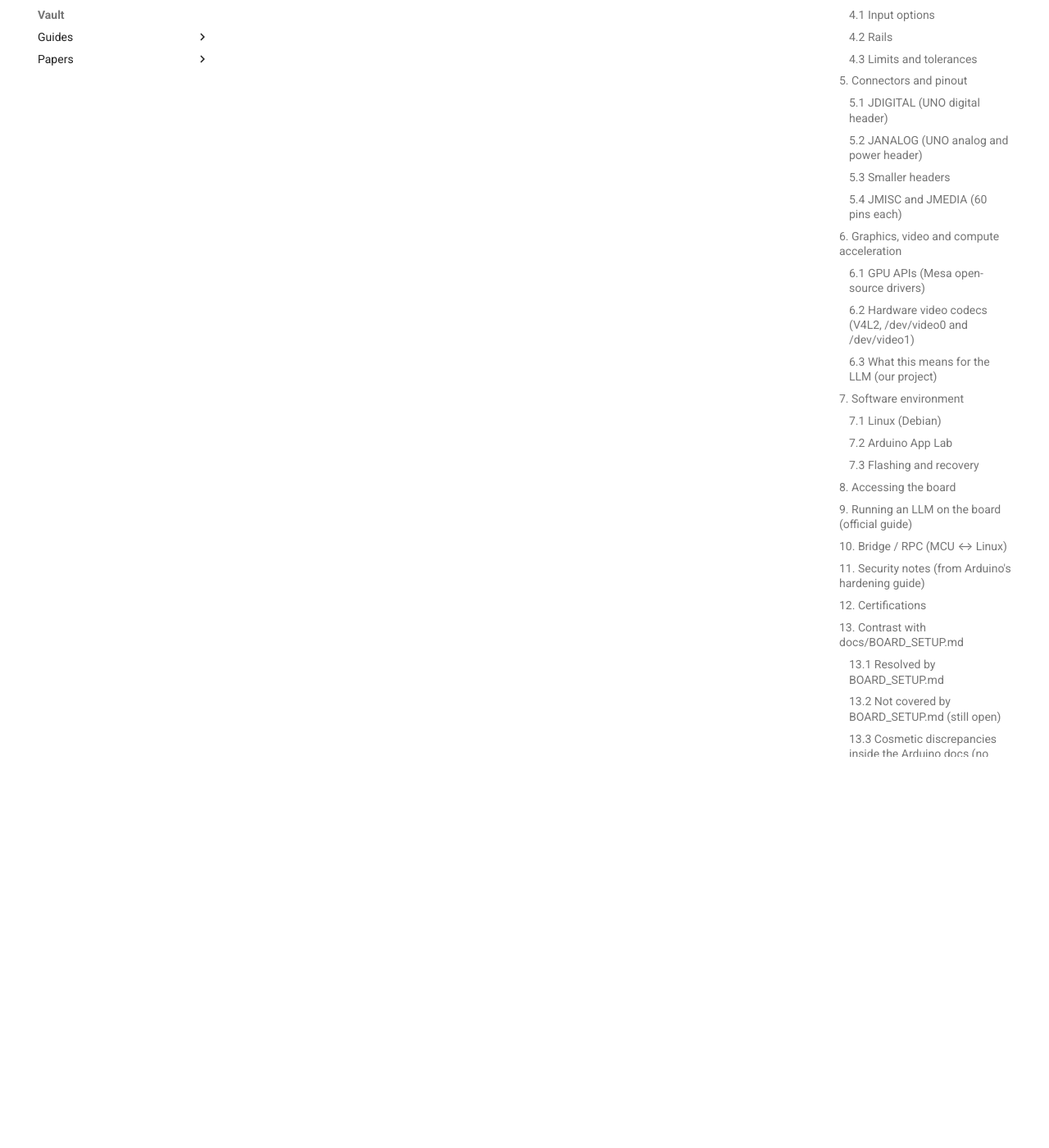
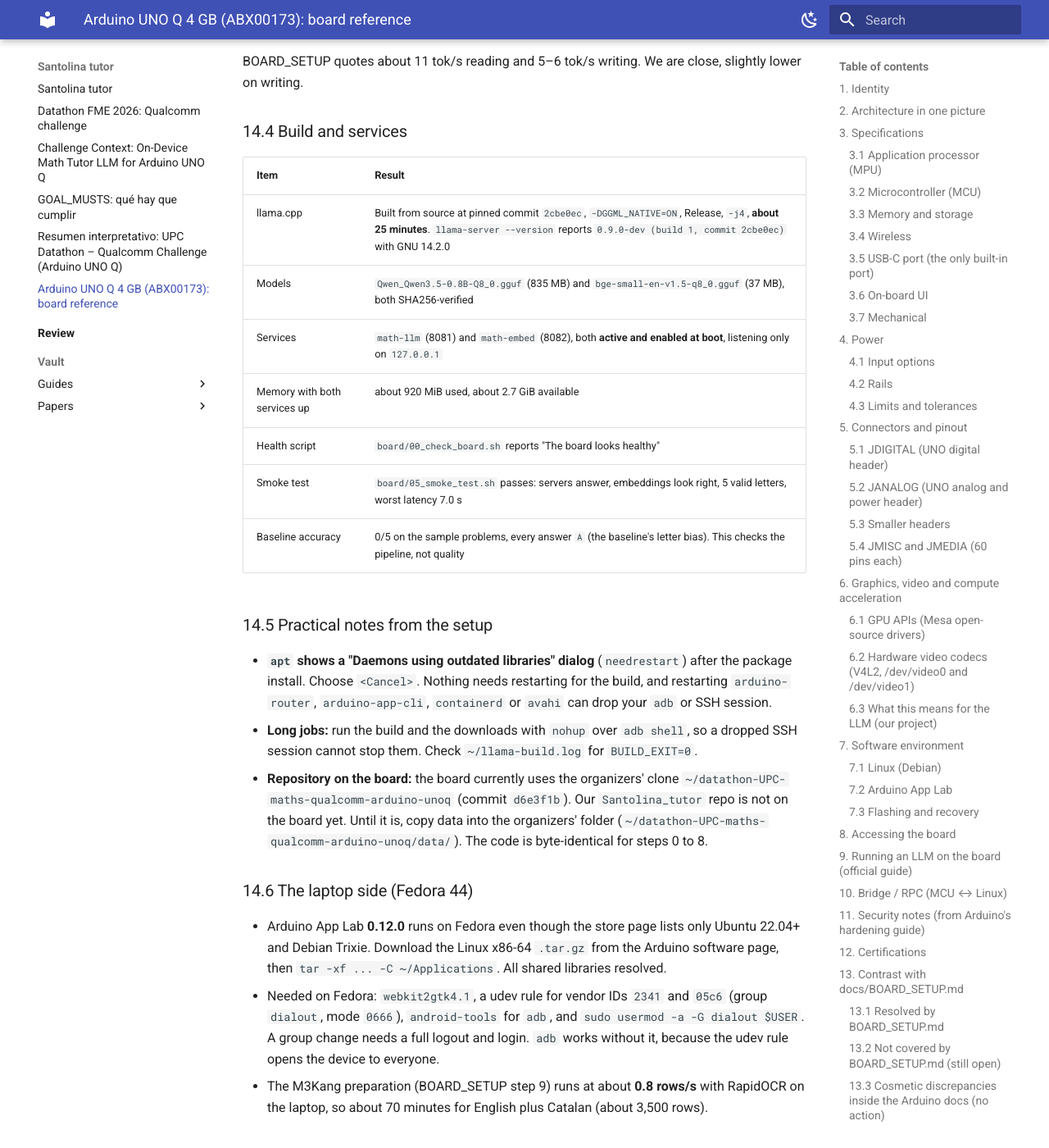
Before and after one commit to Sigkaio636/Santolina_tutor, an MkDocs documentation site: the page built from docs/UNO_Q_BOARD_REFERENCE.md, in a window 1280 px wide and 1400 px high, scrolled down 18804 px. Shown: the whole window at 82% size. Built offline with MkDocs 1.6.1 and Material for MkDocs 9.7.7, drawn with Linux system fonts in a browser that asks for light colours; some of the changed text lies outside the part shown.

Commit message:
Record board setup measurements and findings
Co-Authored-By: Claude Sonnet 5.5 <noreply@anthropic.com>

````diff
--- a/docs/UNO_Q_BOARD_REFERENCE.md
+++ b/docs/UNO_Q_BOARD_REFERENCE.md
@@ -93,7 +93,7 @@ Two processors on one board, joined by an RPC layer called **Bridge**:
 | Usable by Linux | About **3.6 GB** free on a fresh 4 GB board (llama.cpp guide) |
 | GPU memory | "Available video memory" 1740 MB, **shared** with RAM |
 | Storage | **32 GB eMMC**, holds the OS and data |
-| Root filesystem | Described as "small". Keep about 1 GB free for a model plus binaries (llama.cpp guide) ⚠️ VERIFY with `df -h /` |
+| Root filesystem | Described as "small". On our board `/` is a separate 9.8 GB partition and **`/home/arduino` is 18 GB** (measured, §14.1) |
 
 ### 3.4 Wireless
 
@@ -306,7 +306,7 @@ Up to 1920×1080. Not relevant to a text tutor, but useful for a camera demo.
   **the CPU path is the contest path**. A GPU test is an optional side experiment (§13.2).
 - GPU memory is shared with the 4 GB of system RAM. Offloading layers does not add memory.
 - **No NPU** and no DSP path is documented. Plan for CPU inference.
-- Cortex-A53 has no SDOT or I8MM instructions. ⚠️ VERIFY with `grep Features /proc/cpuinfo`.
+- Cortex-A53 has no SDOT or I8MM instructions. ✅ **Confirmed on our board** (§14.2): the CPU flags list `asimd` but no `asimddp` and no `i8mm`.
 
 ---
 
@@ -463,11 +463,11 @@ a conflict or gap in the Arduino documentation, and how BOARD_SETUP.md settles i
 
 | Topic | Gap | Action |
 |---|---|---|
-| CPU flags | No source states whether the A53 has dot-product or I8MM | `grep Features /proc/cpuinfo` on the board |
+| ~~CPU flags~~ | ✅ Resolved: `fp asimd evtstrm aes pmull sha1 sha2 crc32 cpuid`, no `asimddp`, no `i8mm` (§14.2) | None |
 | Power draw | No official figure and none in BOARD_SETUP.md | Measure with a USB power meter during inference |
 | Temperature and throttling | Operating range is −10 to +60 °C. Sustained-load throttling is not documented | Watch `/sys/class/thermal/*/temp` during a long `eval.py` run |
 | GPU benefit | Untested | Optional: `llama-bench` on CPU vs a Mesa OpenCL or Vulkan build. Do not change the pinned build for the contest |
-| Speed gap | Official 3.6 tok/s (Q4_K_M) vs our 5 (Q8_0) | Different quantization and llama.cpp build. Measure our own number with `llama-bench` |
+| Speed gap | Official 3.6 tok/s (Q4_K_M) vs 4.8 tok/s measured on our board (Q8_0, §14.3) | Different quantization and llama.cpp build. Run `llama-bench` for a cleaner number |
 
 ### 13.3 Cosmetic discrepancies inside the Arduino docs (no action)
 
@@ -478,6 +478,84 @@ a conflict or gap in the Arduino documentation, and how BOARD_SETUP.md settles i
 | Page coverage | The live user manual and App Lab pages were not fetchable. The content here comes from Arduino's `docs-content` GitHub repo. `support.arduino.cc` returned HTTP 403, so the "code repositories for App Lab components" article was **not read** |
 
 ---
+
+## 14. Measured on our board (2026-11-14)
+
+Everything below was measured on our 4 GB UNO Q while following `docs/BOARD_SETUP.md` steps 0 to 8.
+These are measurements, not Arduino's published figures.
+
+### 14.1 System
+
+| Item | Measured |
+|---|---|
+| Model string | `Arduino SA,Imola`, device tree `arduino,imola` / `qcom,qrb2210` |
+| OS | Debian GNU/Linux 13 (trixie), aarch64, kernel 6.16.7 |
+| CPU | 4 cores |
+| RAM | 3.6 GiB total, about 2.9 GiB available when idle, 1.8 GiB swap |
+| Root `/` | 9.8 GB partition (`mmcblk0p68`), 4.9 GB free after the App Lab update |
+| Home `/home/arduino` | **18 GB partition** (`mmcblk0p69`), about 15 GB free after llama.cpp and both models |
+| Clock | Synchronized once Wi-Fi is up. Not synchronized before the App Lab first setup |
+| Network | The Linux side reports two addresses: Docker's `172.17.0.1` and the Wi-Fi address. Use the Wi-Fi one |
+| Tools present | `adb shell` logs in as `arduino` with no password. `sudo` needs the project password |
+
+### 14.2 CPU flags (answers an open question)
+
+```
+Features : fp asimd evtstrm aes pmull sha1 sha2 crc32 cpuid
+```
+
+No `asimddp` (dot product) and no `i8mm`. int8 and int4 matrix multiplication gets no hardware
+speedup on this CPU. Decoding stays limited by memory bandwidth, so fewer bytes per weight still
+means more tokens per second. This supports the CPU-only build.
+
+### 14.3 Speed
+
+| Measurement | Value |
+|---|---|
+| Prompt reading (Qwen3.5 0.8B Q8_0, 27 tokens) | **10.1 tok/s** |
+| Writing (10 tokens) | **4.8 tok/s** |
+| "7 times 8" question, end to end | 4.6 s |
+| One letter A–E, grammar-constrained, 62-token prompt | a few seconds |
+| Smoke test, 5 sample problems | **5.6–7.0 s each**, limit 60 s |
+| Embedding (bge-small, 3 sentences) | 384 dimensions in 0.18 s |
+| Embedding quality check | similar pair 0.86, unrelated pair 0.52 |
+
+BOARD_SETUP quotes about 11 tok/s reading and 5–6 tok/s writing. We are close, slightly lower on writing.
+
+### 14.4 Build and services
+
+| Item | Result |
+|---|---|
+| llama.cpp | Built from source at pinned commit `2cbe0ec`, `-DGGML_NATIVE=ON`, Release, `-j4`, **about 25 minutes**. `llama-server --version` reports `0.9.0-dev (build 1, commit 2cbe0ec)` with GNU 14.2.0 |
+| Models | `Qwen_Qwen3.5-0.8B-Q8_0.gguf` (835 MB) and `bge-small-en-v1.5-q8_0.gguf` (37 MB), both SHA256-verified |
+| Services | `math-llm` (8081) and `math-embed` (8082), both **active and enabled at boot**, listening only on `127.0.0.1` |
+| Memory with both services up | about 920 MiB used, about 2.7 GiB available |
+| Health script | `board/00_check_board.sh` reports "The board looks healthy" |
+| Smoke test | `board/05_smoke_test.sh` passes: servers answer, embeddings look right, 5 valid letters, worst latency 7.0 s |
+| Baseline accuracy | 0/5 on the sample problems, every answer `A` (the baseline's letter bias). This checks the pipeline, not quality |
+
+### 14.5 Practical notes from the setup
+
+- **`apt` shows a "Daemons using outdated libraries" dialog** (`needrestart`) after the package install.
+  Choose `<Cancel>`. Nothing needs restarting for the build, and restarting `arduino-router`,
+  `arduino-app-cli`, `containerd` or `avahi` can drop your `adb` or SSH session.
+- **Long jobs:** run the build and the downloads with `nohup` over `adb shell`, so a dropped SSH session
+  cannot stop them. Check `~/llama-build.log` for `BUILD_EXIT=0`.
+- **Repository on the board:** the board currently uses the organizers' clone
+  `~/datathon-UPC-maths-qualcomm-arduino-unoq` (commit `d6e3f1b`). Our `Santolina_tutor` repo is not on the
+  board yet. Until it is, copy data into the organizers' folder (`~/datathon-UPC-maths-qualcomm-arduino-unoq/data/`).
+  The code is byte-identical for steps 0 to 8.
+
+### 14.6 The laptop side (Fedora 44)
+
+- Arduino App Lab **0.12.0** runs on Fedora even though the store page lists only Ubuntu 22.04+ and
+  Debian Trixie. Download the Linux x86-64 `.tar.gz` from the Arduino software page, then
+  `tar -xf ... -C ~/Applications`. All shared libraries resolved.
+- Needed on Fedora: `webkit2gtk4.1`, a udev rule for vendor IDs `2341` and `05c6` (group `dialout`,
+  mode `0666`), `android-tools` for `adb`, and `sudo usermod -a -G dialout $USER`. A group change needs a
+  full logout and login. `adb` works without it, because the udev rule opens the device to everyone.
+- The M3Kang preparation (BOARD_SETUP step 9) runs at about **0.8 rows/s** with RapidOCR on the laptop,
+  so about 70 minutes for English plus Catalan (about 3,500 rows).
 
 ## Sources
 
````
Also changed, not shown: docs/CHALLENGE_CONTEXT.md (+2 -2 lines).
